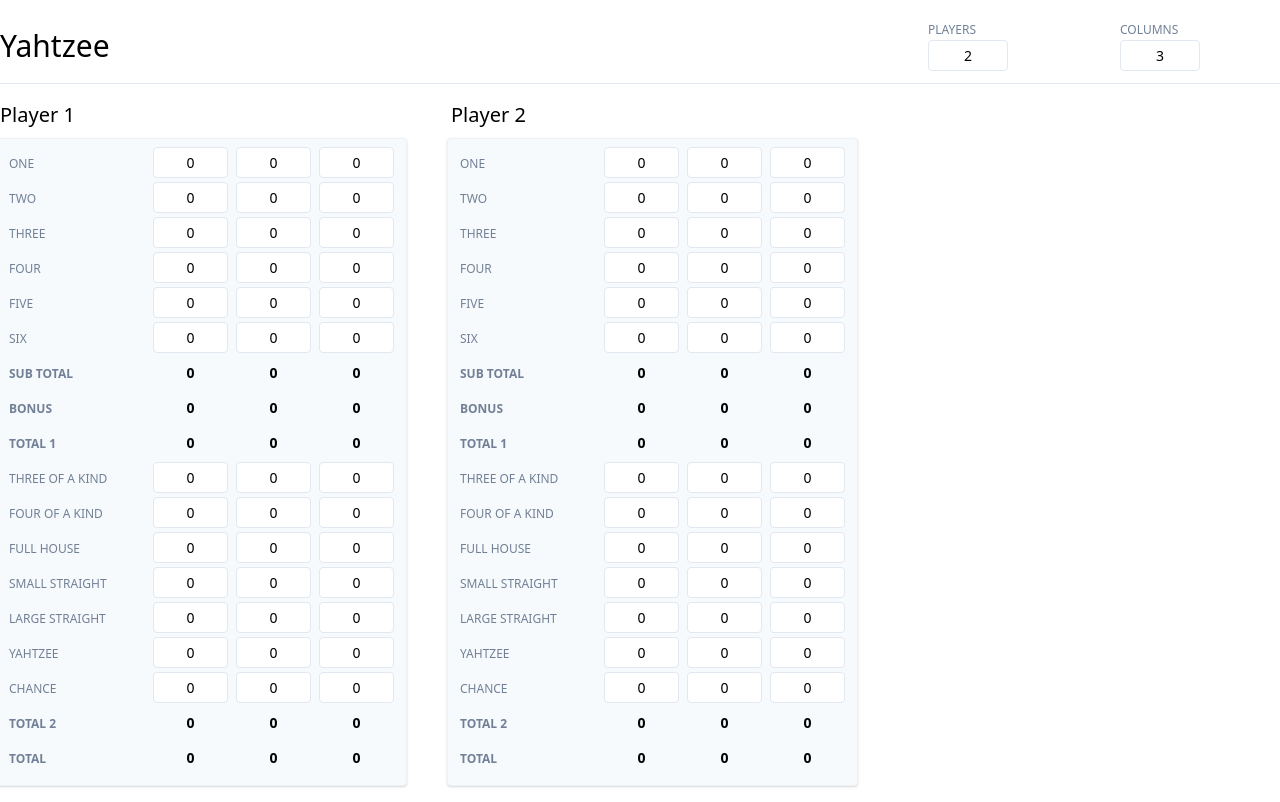
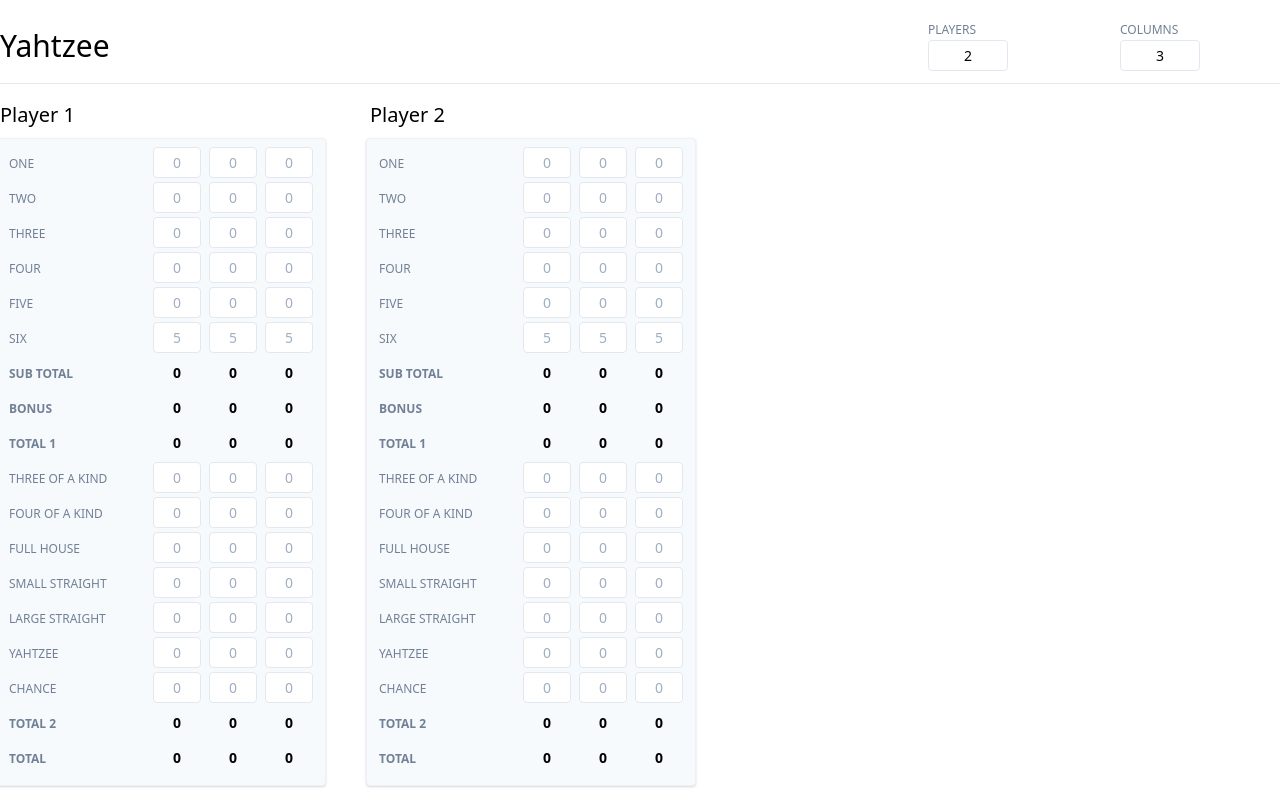
Before and after one commit to drewkennelly/yahtzee, a Vue app: page / in a window 1280 px wide. Shown: the top 802 px of the page. Built offline with nearby package versions, Linux system fonts and the light colour scheme.

Commit message:
styling. placeholders.

```diff
--- a/src/assets/styles/app.scss
+++ b/src/assets/styles/app.scss
@@ -3,13 +3,17 @@
 @tailwind utilities;
 
 input {
-  @apply border rounded px-2 py-1 text-center mb-1 appearance-none text-sm outline-none;
+  @apply border rounded px-2 w-auto w-12 py-1 text-center mb-1 appearance-none text-sm outline-none;
 }
 
 input[type="number"]::-webkit-inner-spin-button,
 input[type="number"]::-webkit-outer-spin-button {
   -webkit-appearance: none;
   margin: 0;
+}
+
+input[type="number"]::placeholder {
+  @apply text-gray-500;
 }
 
 label {
@@ -21,8 +25,11 @@
 }
 
 .bold-row {
-  label,
-  input {
+  label {
     @apply font-bold;
   }
+
+  input {
+    @apply font-semibold;
+  }
 }
--- a/src/components/Column.vue
+++ b/src/components/Column.vue
@@ -3,131 +3,99 @@
     <div class="flex flex-col">
       <div>
         <label v-show="number == 1">One</label>
-        <input type="number" min="0" max="10" v-model.number="one" />
+        <input type="number" v-model.number="one" :placeholder="placeholders.one" />
       </div>
 
       <div>
         <label v-show="number == 1">Two</label>
-        <input type="number" min="0" max="10" v-model.number="two" />
+        <input type="number" v-model.number="two" :placeholder="placeholders.two" />
       </div>
 
       <div>
         <label v-show="number == 1">Three</label>
-        <input type="number" min="0" max="15" v-model.number="three" />
+        <input type="number" v-model.number="three" :placeholder="placeholders.three" />
       </div>
 
       <div>
         <label v-show="number == 1">Four</label>
-        <input type="number" min="0" max="20" v-model.number="four" />
+        <input type="number" v-model.number="four" :placeholder="placeholders.four" />
       </div>
 
       <div>
         <label v-show="number == 1">Five</label>
-        <input type="number" min="0" max="25" v-model.number="five" />
+        <input type="number" v-model.number="five" :placeholder="placeholders.five" />
       </div>
 
       <div>
         <label v-show="number == 1">Six</label>
-        <input type="number" min="0" max="36" v-model.number="six" />
+        <input type="number" v-model.number="six" :placeholder="placeholders.six" />
       </div>
 
       <div class="bold-row">
         <label v-show="number == 1">Sub total</label>
-        <input
-          type="number"
-          min="0"
-          max="36"
-          v-model.number="minor"
-          class="disabled-readonly"
-          disabled
-          readonly
-        />
+        <input type="number" v-model.number="minor" class="disabled-readonly" disabled readonly />
       </div>
 
       <div class="bold-row">
         <label v-show="number == 1">Bonus</label>
-        <input
-          type="number"
-          min="0"
-          max="36"
-          v-model.number="bonus"
-          :class="bonusStyle"
-          disabled
-          readonly
-        />
+        <input type="number" v-model.number="bonus" :class="bonusStyle" disabled readonly />
       </div>
 
       <div class="bold-row">
         <label v-show="number == 1">Total 1</label>
+        <input type="number" v-model.number="subTotal" class="disabled-readonly" disabled readonly />
+      </div>
+
+      <div>
+        <label v-show="number == 1">Three of a kind</label>
+        <input type="number" v-model.number="threeOfAKind" :placeholder="placeholders.threeOfAKind" />
+      </div>
+
+      <div>
+        <label v-show="number == 1">Four of a kind</label>
+        <input type="number" v-model.number="fourOfAKind" :placeholder="placeholders.fourOfAKind" />
+      </div>
+
+      <div>
+        <label v-show="number == 1">Full house</label>
+        <input type="number" v-model.number="fullHouse" :placeholder="placeholders.fullHouse" />
+      </div>
+      <div>
+        <label v-show="number == 1">Small straight</label>
         <input
           type="number"
-          min="0"
-          max="36"
-          v-model.number="subTotal"
-          class="disabled-readonly"
-          disabled
-          readonly
+          v-model.number="smallStraight"
+          :placeholder="placeholders.smallStraight"
         />
       </div>
 
       <div>
-        <label v-show="number == 1">Three of a kind</label>
-        <input type="number" min="0" max="30" v-model.number="threeOfAKind" />
-      </div>
-
-      <div>
-        <label v-show="number == 1">Four of a kind</label>
-        <input type="number" min="0" max="30" v-model.number="fourOfAKind" />
-      </div>
-
-      <div>
-        <label v-show="number == 1">Full house</label>
-        <input type="number" min="0" max="25" v-model.number="fullHouse" />
-      </div>
-      <div>
-        <label v-show="number == 1">Small straight</label>
-        <input type="number" min="0" max="27" v-model.number="smallStraight" />
-      </div>
-
-      <div>
         <label v-show="number == 1">Large straight</label>
-        <input type="number" min="0" max="26" v-model.number="largeStraight" />
+        <input
+          type="number"
+          v-model.number="largeStraight"
+          :placeholder="placeholders.largeStraight"
+        />
       </div>
 
       <div>
         <label v-show="number == 1">Yahtzee</label>
-        <input type="number" min="0" max="50" v-model.number="yatzy" />
+        <input type="number" v-model.number="yatzy" :placeholder="placeholders.yatzy" />
       </div>
 
       <div>
         <label v-show="number == 1">Chance</label>
-        <input type="number" min="0" max="30" v-model.number="chance" />
+        <input type="number" v-model.number="chance" :placeholder="placeholders.chance" />
       </div>
 
       <div class="bold-row">
         <label v-show="number == 1">Total 2</label>
-        <input
-          type="number"
-          min="0"
-          max="30"
-          v-model.number="major"
-          class="disabled-readonly"
-          disabled
-          readonly
-        />
+        <input type="number" v-model.number="major" class="disabled-readonly" disabled readonly />
       </div>
 
       <div class="bold-row">
         <label v-show="number == 1">Total</label>
-        <input
-          type="number"
-          min="0"
-          max="30"
-          v-model.number="total"
-          class="disabled-readonly"
-          disabled
-          readonly
-        />
+        <input type="number" v-model.number="total" class="disabled-readonly" disabled readonly />
       </div>
     </div>
   </div>
@@ -139,12 +107,49 @@
   props: ["number"],
   data() {
     return {
+      one: "",
+      two: "",
+      three: "",
+      four: "",
+      five: "",
+      six: "",
+      threeOfAKind: "",
+      fourOfAKind: "",
+      fullHouse: "",
+      smallStraight: "",
+      largeStraight: "",
+      yatzy: "",
+      chance: ""
+    };
+  },
+  computed: {
+    remainingForBonus() {
+      if (this.minor < 63) {
+        return 63 - this.minor;
+      }
+
+      return 0;
+    },
+    placeholders() {
+      let six = 0;
+      if (this.six == "") {
+        if (this.remainingForBonus >= 6) {
+          let sixesRequired = Math.ceil(this.remainingForBonus / 6);
+          if (sixesRequired >= 5) {
+            six = 5;
+            let remaining = this.remainingForBonus - 30;
+            console.log("Remaining: ", remaining);
+          }
+        }
+      }
+
+      return {
         one: 0,
         two: 0,
         three: 0,
         four: 0,
         five: 0,
-      six: 0,
+        six: six,
         threeOfAKind: 0,
         fourOfAKind: 0,
         fullHouse: 0,
@@ -154,11 +159,14 @@
         chance: 0
       };
     },
-  computed: {
     minor() {
-      return Number(
-        (this.one + this.two + this.three + this.four + this.five + this.six) *
-          this.number
+      return (
+        Number(this.one) +
+        Number(this.two) +
+        Number(this.three) +
+        Number(this.four) +
+        Number(this.five) +
+        Number(this.six)
       );
     },
     bonus() {
@@ -170,7 +178,7 @@
       return Number(bonus);
     },
     subTotal() {
-      return Number(this.minor + this.bonus);
+      return this.minor * this.number + this.bonus;
     },
     major() {
       return Number(
```
Lines whose indentation alone changed are shown as unchanged.
